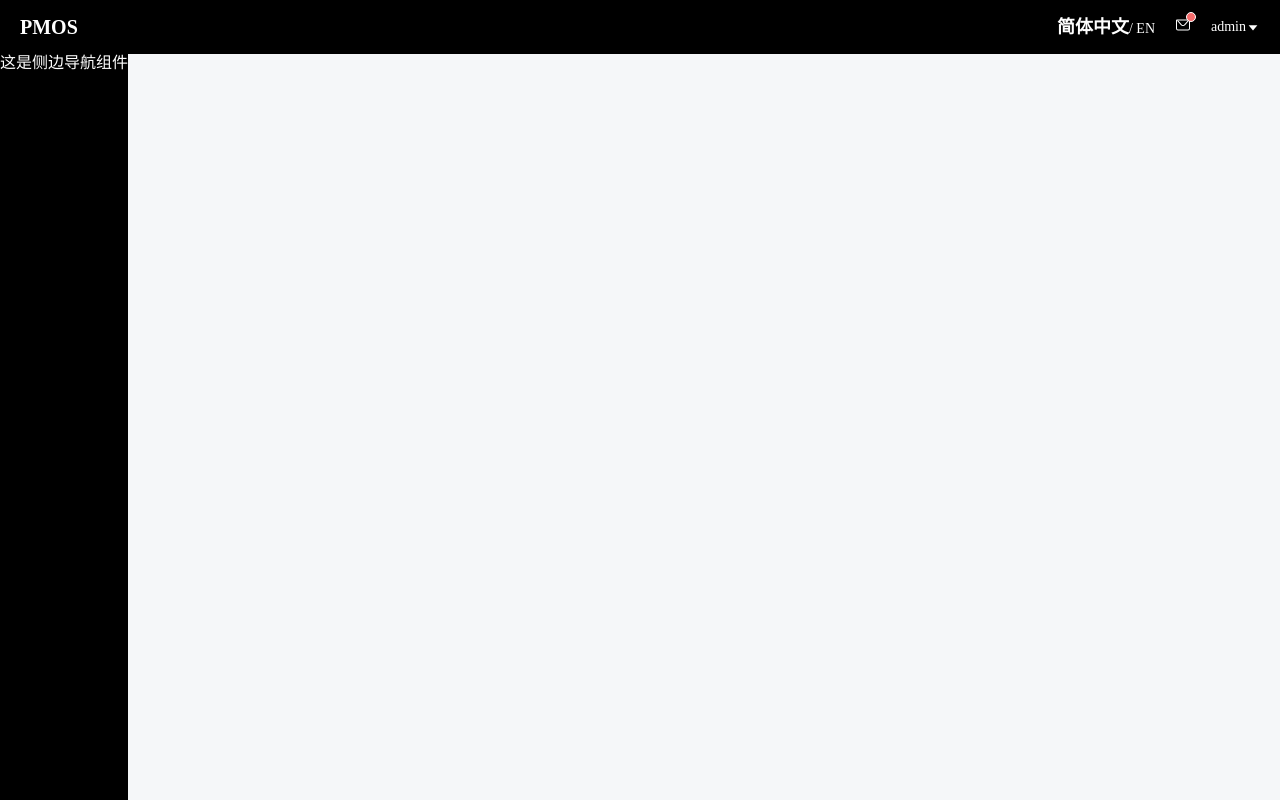
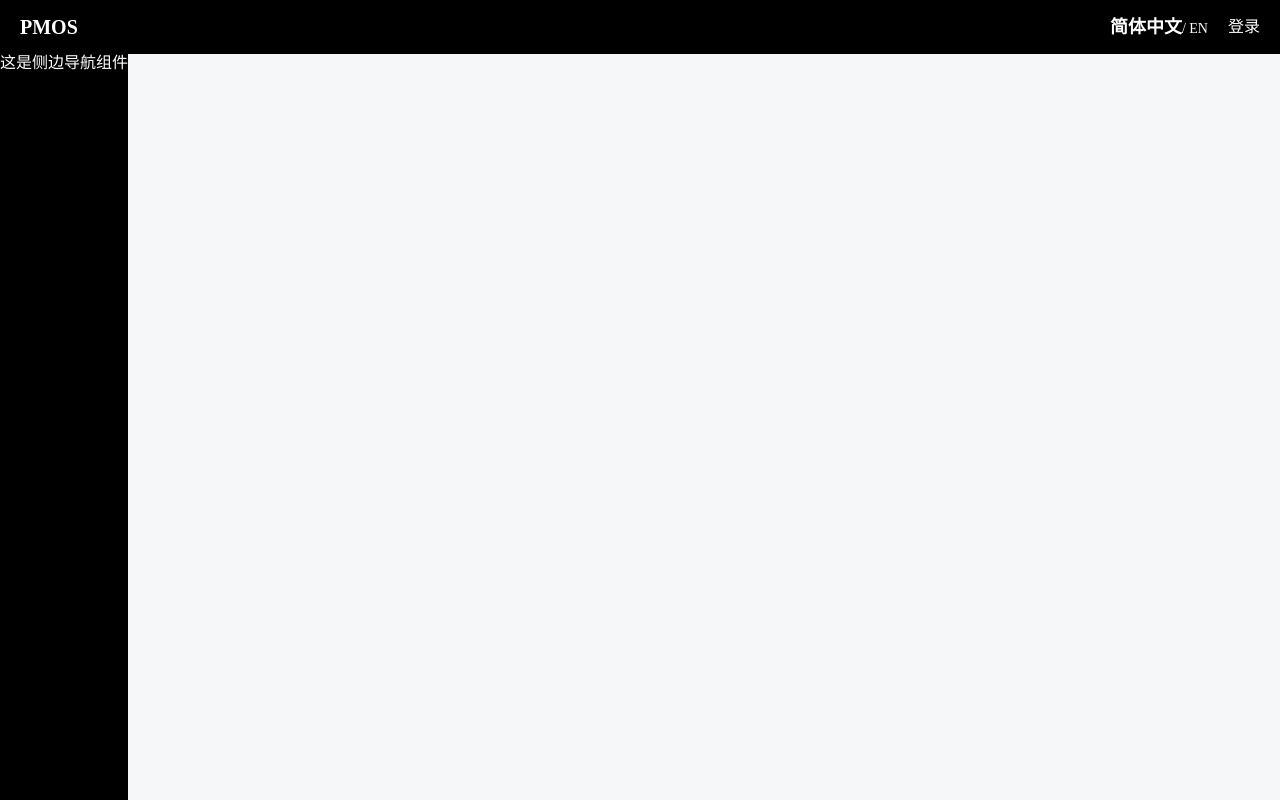
Before and after one commit to frontc/pmos, a Vue app: page /#/ in a window 1280 px wide. Built offline with nearby package versions, Linux system fonts and the light colour scheme.

Commit message:
完善登陆

```diff
--- a/src/apis/login/index.js
+++ b/src/apis/login/index.js
@@ -7,3 +7,10 @@ export const login = (data) => {
         data
     });
 }
+
+export const getLoginState = () =>{
+    return request({
+        url:"user/isLogin",
+        method:"get"
+    });
+}
--- a/src/i18n/language/en.js
+++ b/src/i18n/language/en.js
@@ -10,5 +10,7 @@ export default{
         password:"Password",
         passwordHolder:"Please enter your password",
         passwordError:"Please enter a password of at least 4 characters",
+        loginSuccess:"Login Success!",
+        loginFailed:"Login Failed！Please check your username or password!",
     }
 };
--- a/src/i18n/language/zh-cn.js
+++ b/src/i18n/language/zh-cn.js
@@ -10,5 +10,7 @@ export default{
         password:"密码",
         passwordHolder:"请输入密码",
         passwordError:"请输入至少4个字符的密码",
+        loginSuccess:"登陆成功！",
+        loginFailed:"登陆失败！用户名或密码不正确！",
     }
 };
--- a/src/layout/components/PageHeader.vue
+++ b/src/layout/components/PageHeader.vue
@@ -36,7 +36,7 @@
 
 <script setup>
 import { useI18n } from 'vue-i18n';
-
+import { getLoginState } from '@/apis/login';
 const { locale, t } = useI18n();
 function changeLanguage(lang) {
     locale.value = lang;
@@ -44,8 +44,14 @@ function changeLanguage(lang) {
 }
 
 const isLogin = ref(false);
-const username = ref('admin');
-isLogin.value = true;
+const username = ref(localStorage.getItem('username'));
+const token = localStorage.getItem('token');
+if(token){
+    getLoginState().then((res)=>{
+        isLogin.value=true;
+    })
+}
+
 const unReadCount = ref(1);
 
 const router = useRouter();
--- a/src/request/config.js
+++ b/src/request/config.js
@@ -1,6 +1,6 @@
 export default {
     method: 'get',
-    baseURL: 'http://localhost:8080',
+    baseURL: 'http://127.0.0.1:8080',
     headers: {
         'Content-Type': 'application/json;charset=UTF-8'
     },
--- a/src/request/index.js
+++ b/src/request/index.js
@@ -10,7 +10,7 @@ export default function request(options) {
         instance.interceptors.request.use(
             (config) => {
                 // 从缓存中取出token
-                let token = localStorage.getItem("pm_token");
+                let token = localStorage.getItem("token");
                 if (token) {
                     config.headers.token = token;
                 } else {
--- a/src/route/index.js
+++ b/src/route/index.js
@@ -50,7 +50,7 @@ const router = createRouter({
 
 //如果是需要认证的页面，没有token，就跳转到登陆页面
 router.beforeEach((to) => {
-    const token = localStorage.getItem("pm_token");
+    const token = localStorage.getItem("token");
     if (to.meta.requireAuth && !token) {
         return { name: "Login" }
     }
--- a/src/store/index.js
+++ b/src/store/index.js
@@ -3,11 +3,16 @@ import { createStore } from 'vuex'
 export default createStore({
     state: {
         token: '',
+        username:'',
     },
     mutations: {
         setToken(state,token){
             localStorage.setItem('token',token);
             state.token=token;
+        },
+        setUsername(state,username){
+            localStorage.setItem('username',username);
+            state.username=username;
         }
-    }
+    },
 })
--- a/src/views/login/index.vue
+++ b/src/views/login/index.vue
@@ -52,12 +52,13 @@ const rules = computed(() => {
 const loading = ref(false);
 const store = useStore();
 function doLogin() {
-    // ElMessage({message:"test",type:"error",showClose:true});
     formRef.value.validate((valid)=>{
         if(!valid) return;
         loading.value=true;
         login(form).then((res)=>{
             store.commit('setToken',res.data.tokenValue);
+            store.commit('setUsername',res.data.tag);
+            ElMessage({message:t('form.loginSuccess'),type:'success',showClose:true});
             router.push("/");
         }).finally(()=>{
             loading.value=false;
```
